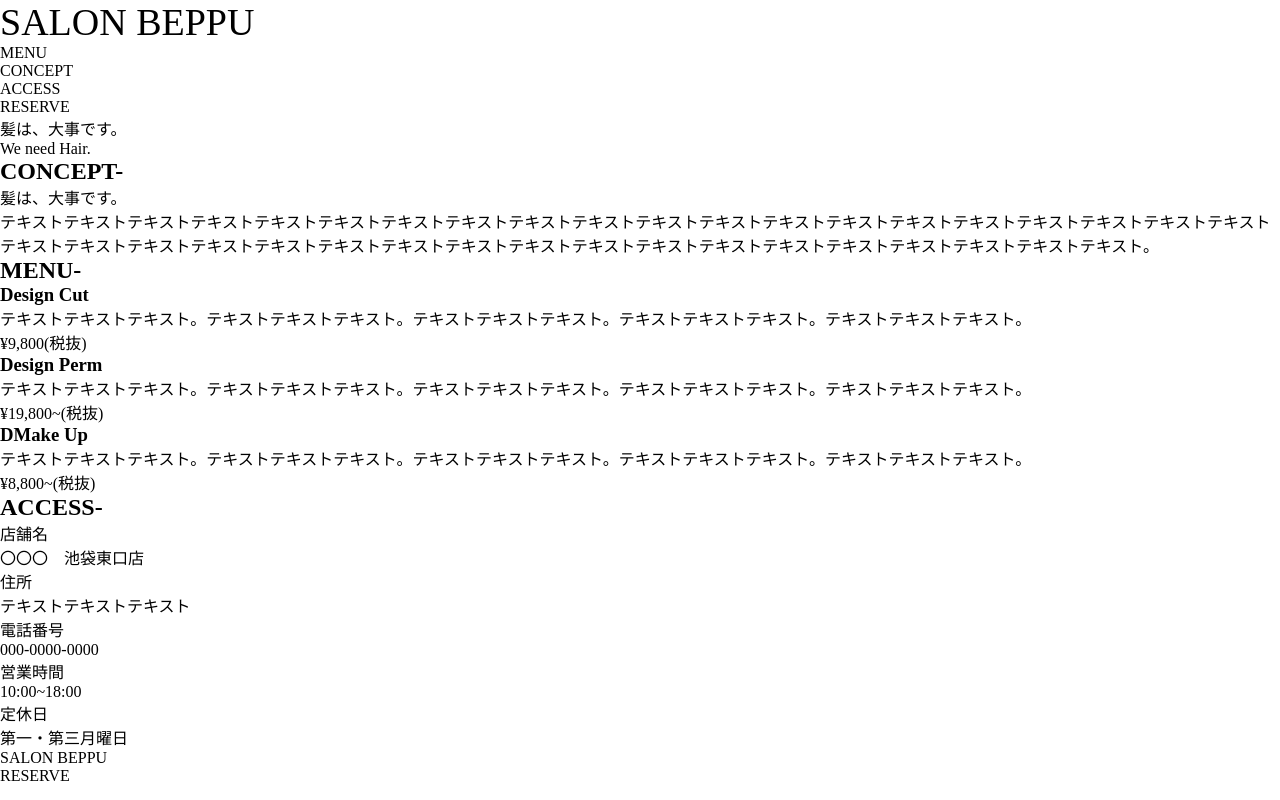
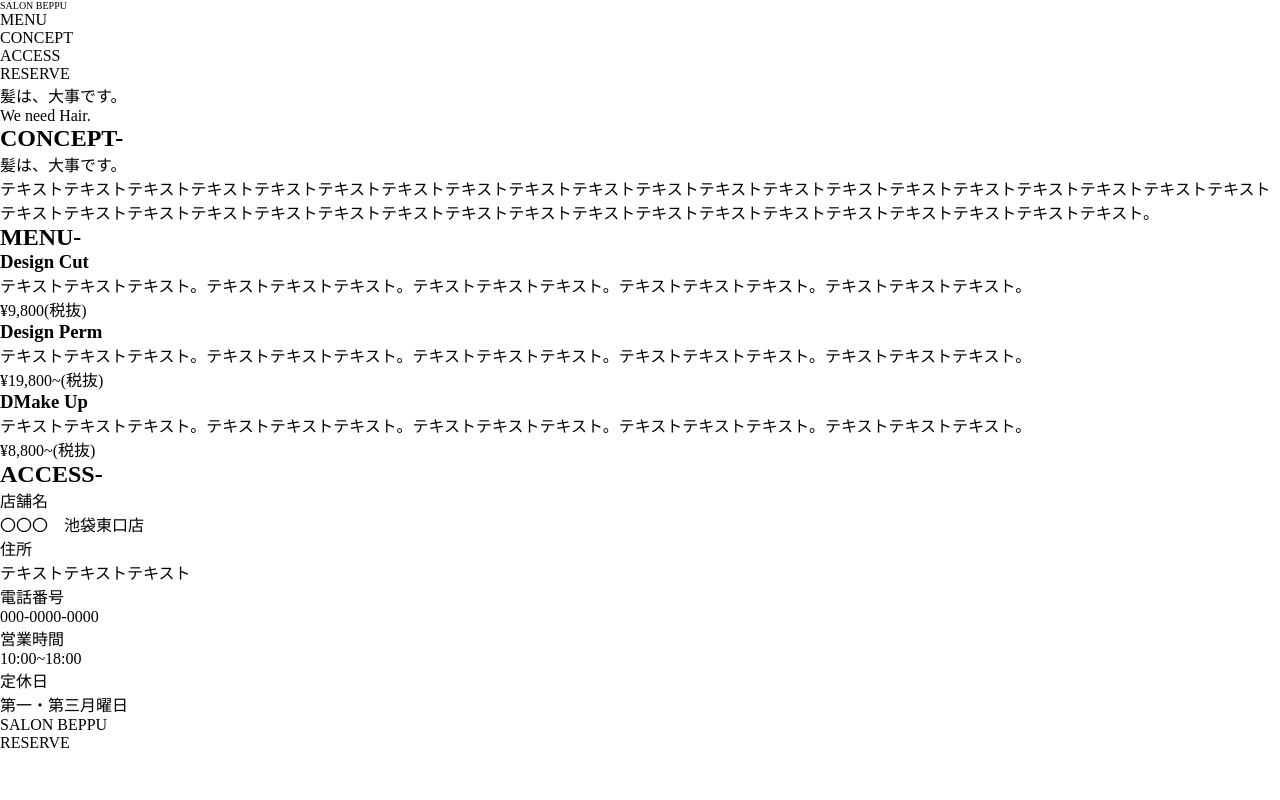
Before and after one commit to baf8008/web_site_pre, a plain HTML site: page index.html in a window 1280 px wide. Drawn offline with Linux system fonts and the light colour scheme; some packages are replaced by stand-ins of ours.

Commit message:
fontsizeを変更

```diff
--- a/scss/modules/_header.scss
+++ b/scss/modules/_header.scss
@@ -1,4 +1,4 @@
 h1 {
 	font-weight: normal;
-	font-size: 38px;
+	font-size: 10px;
 }
```
Also changed, not shown: css/style.css.
